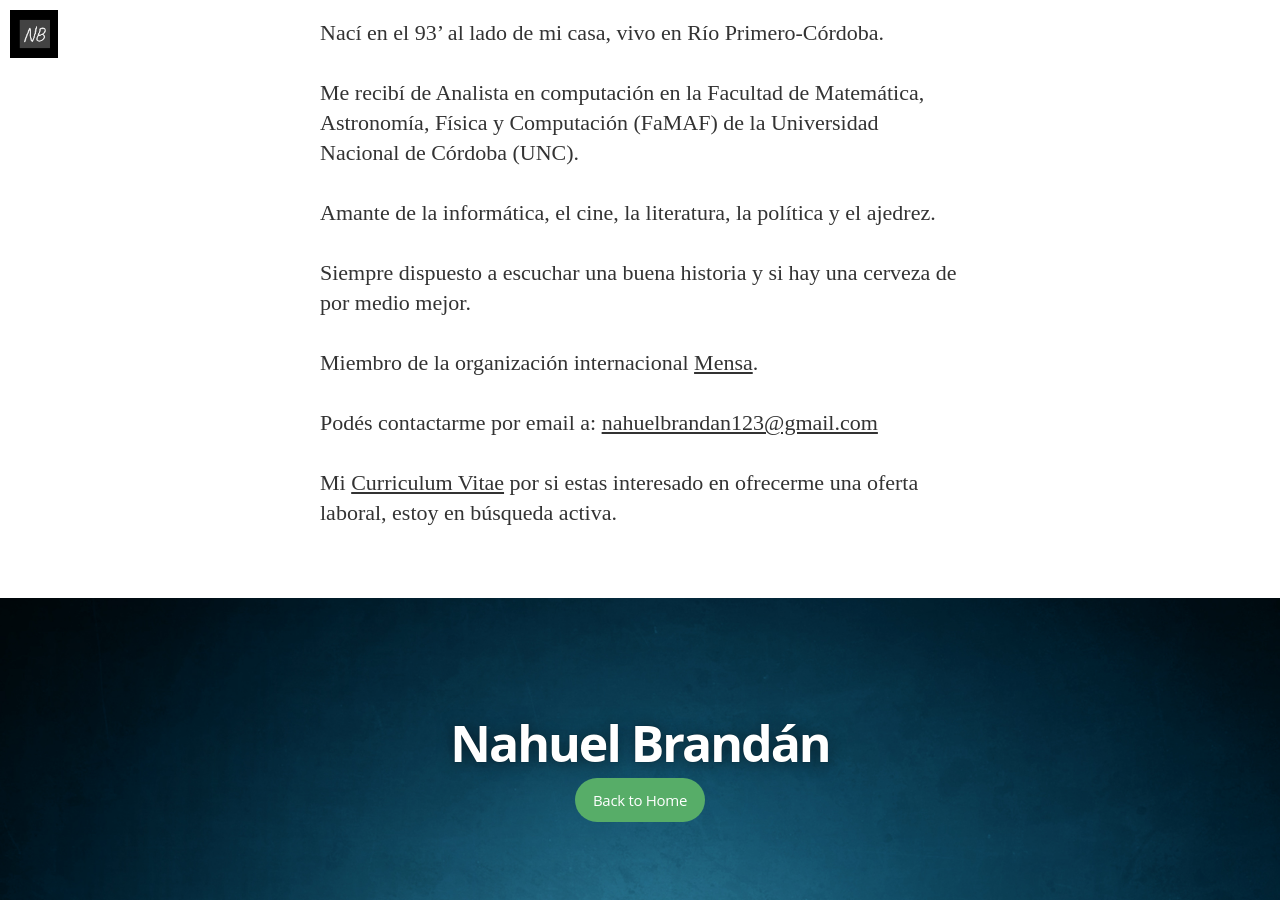
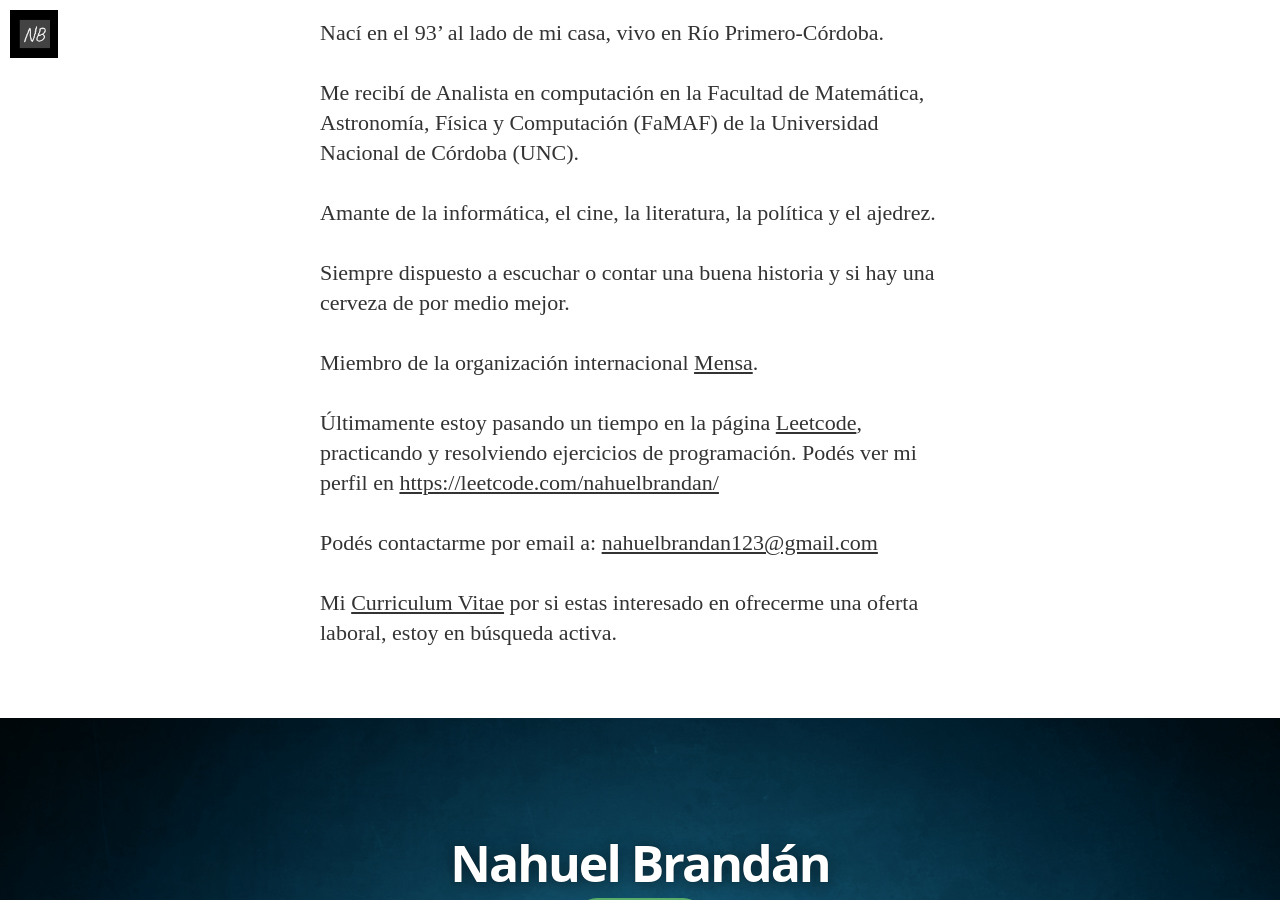
Before and after one commit to nahuelbrandan/nahuelbrandan.github.io, a Jekyll site: the page built from about.md, in a window 1280 px wide and 900 px high, scrolled down 922 px. Built offline with Jekyll 4.4.1, drawn with Linux system fonts in a browser that asks for light colours; nearby versions of some CDN libraries; some web fonts are replaced.

Commit message:
leetcode informacion

```diff
--- a/about.md
+++ b/about.md
@@ -11,9 +11,11 @@ Me recibí de Analista en computación en la Facultad de Matemática, Astronomí
 
 Amante de la informática, el cine, la literatura, la política y el ajedrez.
 
-Siempre dispuesto a escuchar una buena historia y si hay una cerveza de por medio mejor.
+Siempre dispuesto a escuchar o contar una buena historia y si hay una cerveza de por medio mejor.
 
 Miembro de la organización internacional [Mensa](https://es.wikipedia.org/wiki/Mensa_(organizaci%C3%B3n)).
+
+Últimamente estoy pasando un tiempo en la página [Leetcode](https://leetcode.com/), practicando y resolviendo ejercicios de programación. Podés ver mi perfil en [https://leetcode.com/nahuelbrandan/](https://leetcode.com/nahuelbrandan/)
 
 Podés contactarme por email a: <A HREF="mailto:
 &#110;&#097;&#104;&#117;&#101;&#108;&#098;&#114;&#097;&#110;&#100;&#097;&#110;&#049;&#050;&#051;&#064;&#103;&#109;&#097;&#105;&#108;&#046;&#099;&#111;&#109;">
```
